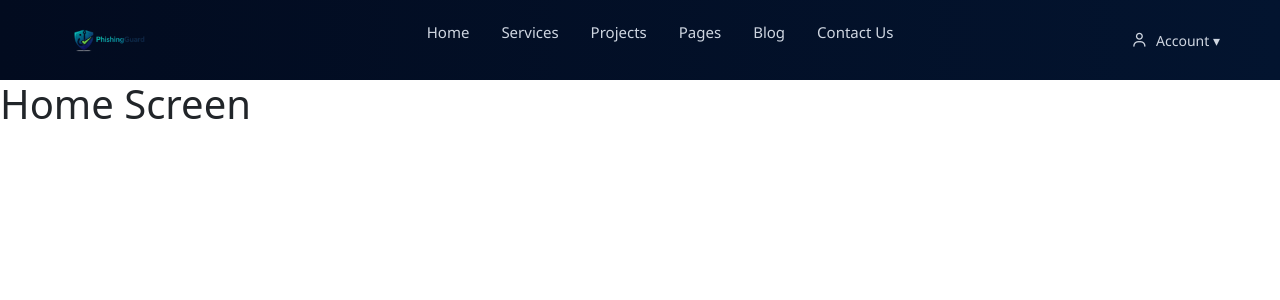
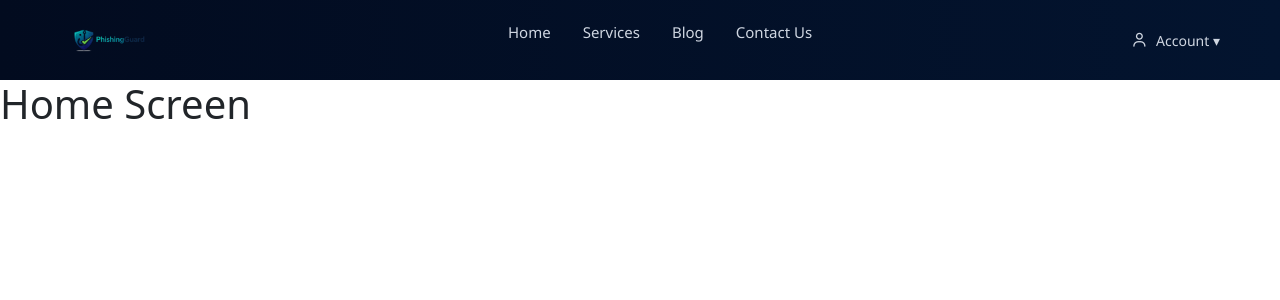
Before and after one commit to phishingguard0001/Phishing-Guard-Forntend, a React (Vite) app: page / in a window 1280 px wide. Shown: the top 300 px of the page. Built offline with nearby package versions, Linux system fonts and the light colour scheme.

Commit message:
Update in navbar

```diff
--- a/src/Navbar/Navbar.jsx
+++ b/src/Navbar/Navbar.jsx
@@ -58,8 +58,6 @@ export default function Navbar() {
         <ul className="nav-menu">
           <li onClick={() => navigate("/")}>Home</li>
           <li>Services</li>
-          <li>Projects</li>
-          <li>Pages</li>
           <li>Blog</li>
           <li>Contact Us</li>
         </ul>
@@ -106,8 +104,6 @@ export default function Navbar() {
           <ul>
             <li onClick={() => handleMobileNav("/")}>Home</li>
             <li onClick={() => handleMobileNav()}>Services</li>
-            <li onClick={() => handleMobileNav()}>Projects</li>
-            <li onClick={() => handleMobileNav()}>Pages</li>
             <li onClick={() => handleMobileNav()}>Blog</li>
             <li onClick={() => handleMobileNav()}>Contact Us</li>
 
```
